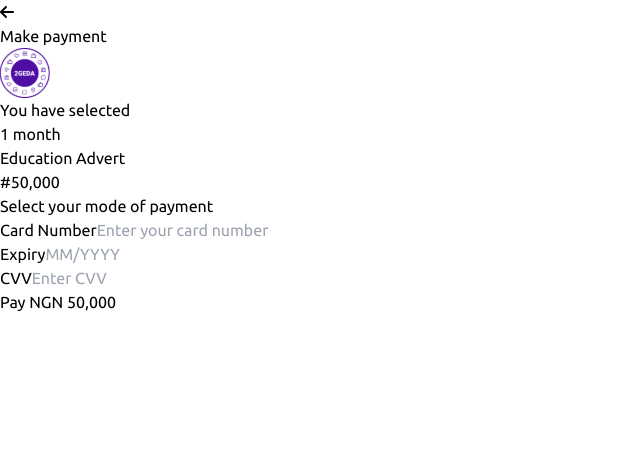
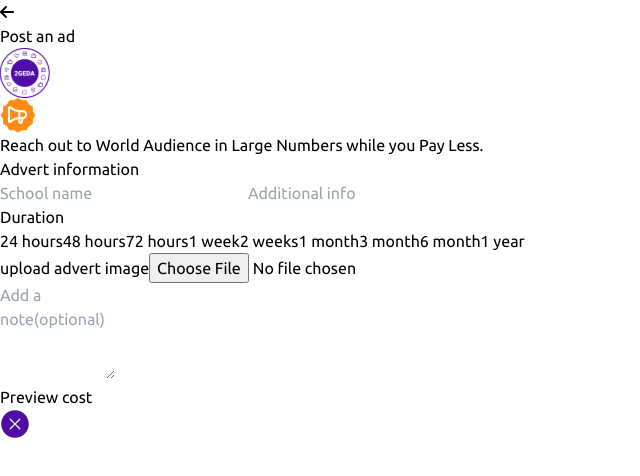
Before and after one commit to Tosmel2/2GEDA, a React (Vite) app: page /ads in a window 1280 px wide. Shown: the top 476 px of the page, without its empty margins (0-640 px from the left). Built offline with nearby package versions, Linux system fonts and the light colour scheme.

Commit message:
reafctor: postads modal fix and all logic working

```diff
--- a/src/App.css
+++ b/src/App.css
@@ -19,3 +19,7 @@ p{
   overflow: hidden;
   transform: translateY(-10%);
 }
+
+.modal-open {
+  filter: blur(5px);
+}
--- a/src/components/Education/Education.jsx
+++ b/src/components/Education/Education.jsx
@@ -1,19 +1,29 @@
 import { popularExaminations, otherExaminations, resources, latestNews } from "../../data"
+import { useState } from 'react';
+import PostAdModal from "./PostAdModal";
 // import { Carousel } from 'flowbite-react';
 
 const Education = () => {
+  const [isModalOpen, setModalOpen] = useState(false);
+
+  const openModal = () => {
+    setModalOpen(true);
+  };
+
+  const closeModal = () => {
+    setModalOpen(false);
+  };
 
   return (
     <>
-      <section className="gap-2 md:flex md:justify-between">
+    {isModalOpen && <PostAdModal closeModal={closeModal} />}
+      <section className={`gap-2 md:flex md:justify-between ${isModalOpen ? 'modal-open' : ''}`}>
 
       <div className='p-5 md:p-10 bg-white md:w-[65%] h-full'>
         <h1 className='text-lg font-bold'>Education</h1>
 
         <div className='h-full my-5 md:my-8 rounded-xl '>
-        <a href="/business/claim-business">
-            <img src="/src/assets/advertise.svg" alt="" className='object-cover w-full h-full rounded-xl' />
-          </a>
+            <img src="/src/assets/advertise.svg" onClick={openModal} alt="" className='object-cover w-full h-full cursor-pointer rounded-xl' />
 
         {/* <Carousel slideInterval={5000}>
           <img src="/src/assets/edu-waec.svg" alt="" className='object-cover w-full h-full rounded-xl' />
@@ -125,6 +135,8 @@ const Education = () => {
       </div>
 
       </section>
+
+
     </>
   )
 }
--- a/src/components/Education/PostAdModal.jsx
+++ b/src/components/Education/PostAdModal.jsx
@@ -1,30 +1,64 @@
+import PropTypes from 'prop-types';
+import { useState } from 'react';
 
-const PostAdModal = () => {
+
+const PostAdModal = ({closeModal}) => {
+  const [step, setStep] = useState(1);
+
+  const nextStep = () => {
+    setStep(step + 1);
+  };
+
+  const previousStep = () => {
+    setStep(step - 1);
+  };
+
+  const handleFinish = () => {
+    closeModal();
+  };
   return (
     <>
-    <section className="flex items-center justify-center h-screen py-10 bg-gray-300">
-      {/* <PostAd /> */}
-      <MakeAdPayment />
-      {/* <AdPaymentSuccessful /> */}
 
-    </section>
+    <div className="fixed inset-0 z-[100] flex items-center justify-center w-full h-screen overflow-auto bg-gray-400 bg-opacity-50" onClick={closeModal}>
+        <div className="relative bg-white w-full md:w-[60%] lg:w-[50%] flex justify-center rounded-md p-2 cursor-auto" onClick={(e) => e.stopPropagation()}>
+
+      {step === 1 && <PostAd nextStep={nextStep} />}
+        {step === 2 && <MakeAdPayment nextStep={nextStep} previousStep={previousStep} />}
+        {step === 3 && <AdPaymentSuccessful handleFinish={handleFinish} />}
+
+        <div className='absolute cursor-pointer right-2 top-2' onClick={closeModal}>
+          <svg fill='#4F0DA3' xmlns="http://www.w3.org/2000/svg" x="0px" y="0px" width="30" height="30" viewBox="0 0 50 50">
+          <path d="M25,2C12.319,2,2,12.319,2,25s10.319,23,23,23s23-10.319,23-23S37.681,2,25,2z M33.71,32.29c0.39,0.39,0.39,1.03,0,1.42	C33.51,33.9,33.26,34,33,34s-0.51-0.1-0.71-0.29L25,26.42l-7.29,7.29C17.51,33.9,17.26,34,17,34s-0.51-0.1-0.71-0.29	c-0.39-0.39-0.39-1.03,0-1.42L23.58,25l-7.29-7.29c-0.39-0.39-0.39-1.03,0-1.42c0.39-0.39,1.03-0.39,1.42,0L25,23.58l7.29-7.29	c0.39-0.39,1.03-0.39,1.42,0c0.39,0.39,0.39,1.03,0,1.42L26.42,25L33.71,32.29z"></path>
+          </svg>
+        </div>
+    </div>
+    </div>
     </>
   )
+
 }
 
 export default PostAdModal
+PostAdModal.propTypes = {
+  closeModal: PropTypes.func,
+};
 
-
-export const PostAd = () => {
+export const PostAd = ({ nextStep }) => {
   const handleFileInputChange = (event) => {
     // Handle file input change here
     const file = event.target.files[0];
     // Do something with the selected file
     console.log(file);
   };
+
+  const handlePreviewCost = () => {
+    // Add any logic here if needed before progressing to the next step
+    nextStep();
+  };
   return (
   <>
-  <section className="w-[90%] bg-white md:w-[60%] py-3 lg:w-[50%]">
+  <div className="w-[90%] bg-white">
+  {/* <div className="w-[90%] bg-white md:w-[60%] py-3 lg:w-[50%]"> */}
       <div className="flex items-center justify-between px-4 py-2 text-center border-b-2 border-gray-300 md:px-10">
 
     <a href="/">
@@ -77,6 +111,7 @@ export const PostAd = () => {
       <div className="flex justify-center md:py-8">
         <button
         type="submit"
+        onClick={handlePreviewCost}
         className="flex w-[90%] md:w-[30%] justify-center rounded-md bg-[#4F0DA3] px-3 py-2 md:py-3 text-sm font-medium leading-6 text-white shadow hover:bg-[#783cc6] focus-visible:outline focus-visible:outline-2 focus-visible:outline-offset-2 focus-visible:outline-[#783cc6]">Preview cost</button>
       </div>
 
@@ -84,17 +119,27 @@ export const PostAd = () => {
 
 
 
-  </section>
+  </div>
 
   </>
   )
 }
 
-export const MakeAdPayment= () => {
+PostAd.propTypes = {
+  nextStep: PropTypes.func,
+};
+
+export const MakeAdPayment= ({ nextStep }) => {
+  const handleSubmitPayment = (event) => {
+    // Add any logic here if needed before progressing to the next step
+    event.preventDefault(); // Prevent default form submission behavior
+    nextStep();
+  };
 
   return (
   <>
-  <section className="w-[90%] bg-white md:w-[60%] py-3 lg:w-[50%] px-4">
+  <section className="w-[90%] bg-white py-3 px-4">
+  {/* <section className="w-[90%] bg-white md:w-[70%] py-3 lg:w-[60%] px-4"> */}
    <div className="flex items-center justify-between px-4 py-2 text-center border-b-2 border-gray-300 md:px-8">
 
     <a href="/">
@@ -116,7 +161,7 @@ export const MakeAdPayment= () => {
 
     </div>
     <div className="flex items-center justify-center">
-      <div className="">
+      <div className="py-4">
           <p className="p-2 pt-5">Select your mode of payment</p>
             <fieldset className="p-2 bg-gray-200 rounded-lg md:p-4">
               <form id="paymentForm" className="py-6">
@@ -140,6 +185,7 @@ export const MakeAdPayment= () => {
                 <div className="flex justify-center md:py-8">
                   <button
                   type="submit"
+                  onClick={handleSubmitPayment}
                   className="flex w-[90%] md:w-[50%] mt-3 justify-center rounded-md bg-[#4F0DA3] px-3 py-2 md:py-3 text-sm font-medium leading-6 text-white shadow hover:bg-[#783cc6] focus-visible:outline focus-visible:outline-2 focus-visible:outline-offset-2 focus-visible:outline-[#783cc6]">Pay NGN 50,000</button>
               </div>
 
@@ -154,11 +200,16 @@ export const MakeAdPayment= () => {
   )
 }
 
+MakeAdPayment.propTypes = {
+  nextStep: PropTypes.func,
+};
+
 export const AdPaymentSuccessful = () => {
 
   return (
   <>
-    <div className="w-[70%] bg-white md:w-[40%] py-6">
+    <div className="w-[70%] bg-white py-6">
+    {/* <div className="w-[70%] bg-white md:w-[40%] py-6"> */}
       <div className="flex flex-col items-center p-6 text-center">
         <img src="/src/assets/thankyou.svg" alt="Thankyou svg" />
 
--- a/src/components/Sidebar.jsx
+++ b/src/components/Sidebar.jsx
@@ -11,9 +11,13 @@ const Sidebar = () => {
           <ul className="flex flex-col items-center pt-2 pb-4 space-y-1 text-sm md:block">
             <li className="text-white rounded-md hover:bg-purple-300">
               <a rel="noopener noreferrer" href="#" className="flex items-center p-2 space-x-3 rounded-md">
-                <svg xmlns="http://www.w3.org/2000/svg" viewBox="0 0 512 512" className="w-5 h-5 fill-current dark:text-gray-400">
+
+                <svg fill="#ffffff"  xmlns="http://www.w3.org/2000/svg" x="0px" y="0px" width="20" height="25" viewBox="0 0 32 32">
+                <path d="M 16 2.59375 L 15.28125 3.28125 L 2.28125 16.28125 L 3.71875 17.71875 L 5 16.4375 L 5 28 L 14 28 L 14 18 L 18 18 L 18 28 L 27 28 L 27 16.4375 L 28.28125 17.71875 L 29.71875 16.28125 L 16.71875 3.28125 Z M 16 5.4375 L 25 14.4375 L 25 26 L 20 26 L 20 16 L 12 16 L 12 26 L 7 26 L 7 14.4375 Z"></path>
+              </svg>
+                {/* <svg xmlns="http://www.w3.org/2000/svg" viewBox="0 0 512 512" className="w-5 h-5 fill-current dark:text-gray-400">
                   <path d="M68.983,382.642l171.35,98.928a32.082,32.082,0,0,0,32,0l171.352-98.929a32.093,32.093,0,0,0,16-27.713V157.071a32.092,32.092,0,0,0-16-27.713L272.334,30.429a32.086,32.086,0,0,0-32,0L68.983,129.358a32.09,32.09,0,0,0-16,27.713V354.929A32.09,32.09,0,0,0,68.983,382.642ZM272.333,67.38l155.351,89.691V334.449L272.333,246.642ZM256.282,274.327l157.155,88.828-157.1,90.7L99.179,363.125ZM84.983,157.071,240.333,67.38v179.2L84.983,334.39Z"></path>
-                </svg>
+                </svg> */}
                 <span className="hidden md:inline-block hover:inline-block">Home</span>
               </a>
             </li>
--- a/src/components/Main.jsx
+++ b/trash/Main.jsx
@@ -1,4 +1,4 @@
-import { popularExaminations, otherExaminations } from "../data"
+import { popularExaminations, otherExaminations } from "../src/data"
 
 const Main = () => {
   return (
--- a/src/components/Resources.jsx
+++ b/trash/Resources.jsx
@@ -1,4 +1,4 @@
-import { resources, latestNews } from "../data"
+import { resources, latestNews } from "../src/data"
 
 
 const Resources = () => {
```
Also changed, not shown: trash/trash.md (renamed from src/trash.md).
